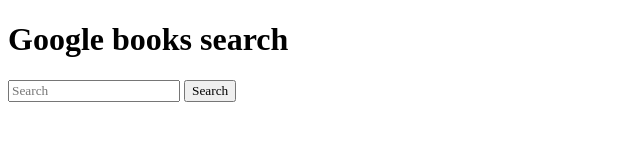
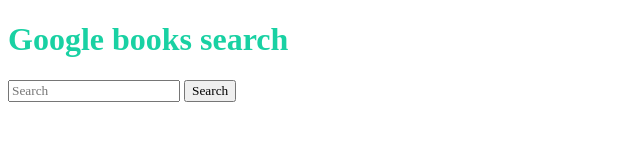
Before and after one commit to nmrosendin/week7_jsonexercise, a plain HTML site: page exercise2.html in a window 1280 px wide. Shown: the whole page, without its empty margins (0-640 px from the left). Drawn offline with nearby package versions, Linux system fonts and the light colour scheme; a web font is replaced by a local one.

Commit message:
added color

```diff
--- a/google_books.css
+++ b/google_books.css
@@ -6,4 +6,5 @@
 	width: auto;
 	margin-left: auto;
 	margin-right: auto;
+	color: #19D1A3
 }
```
